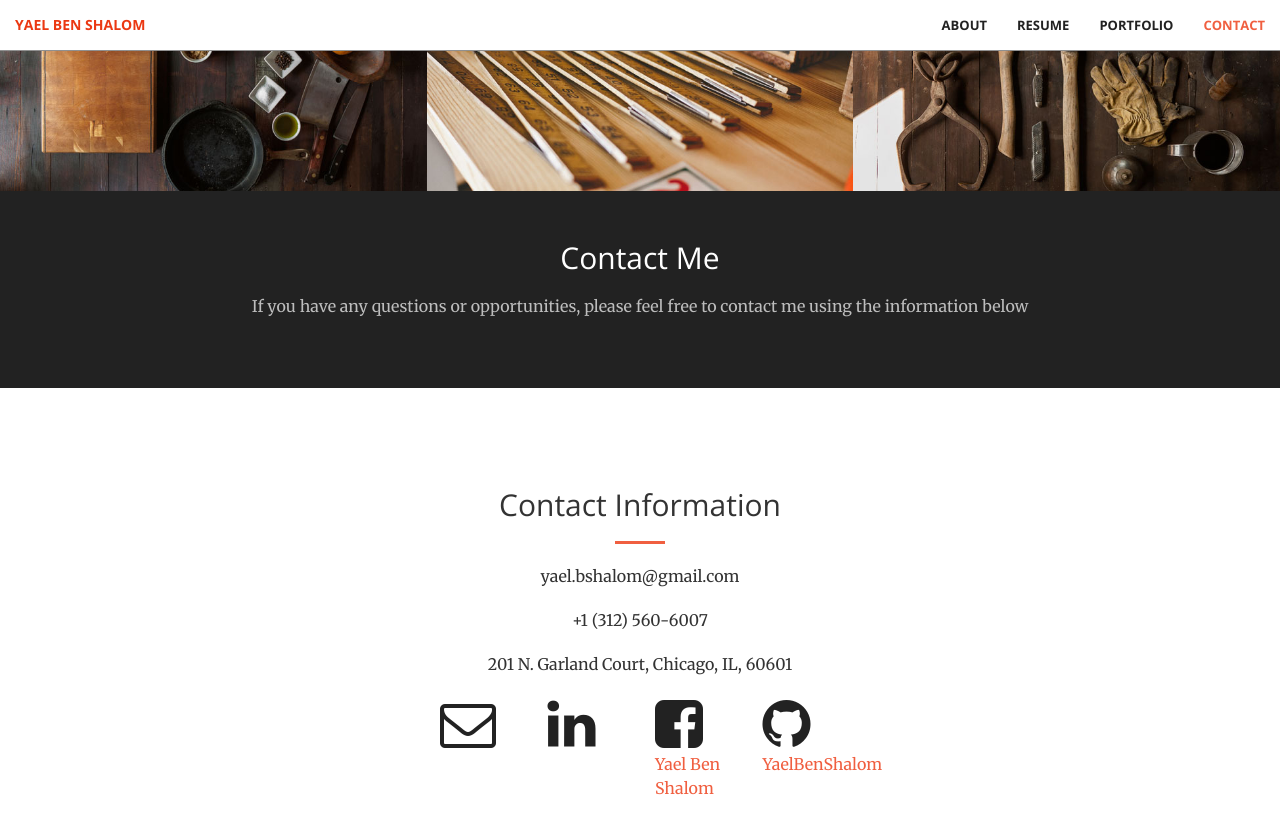
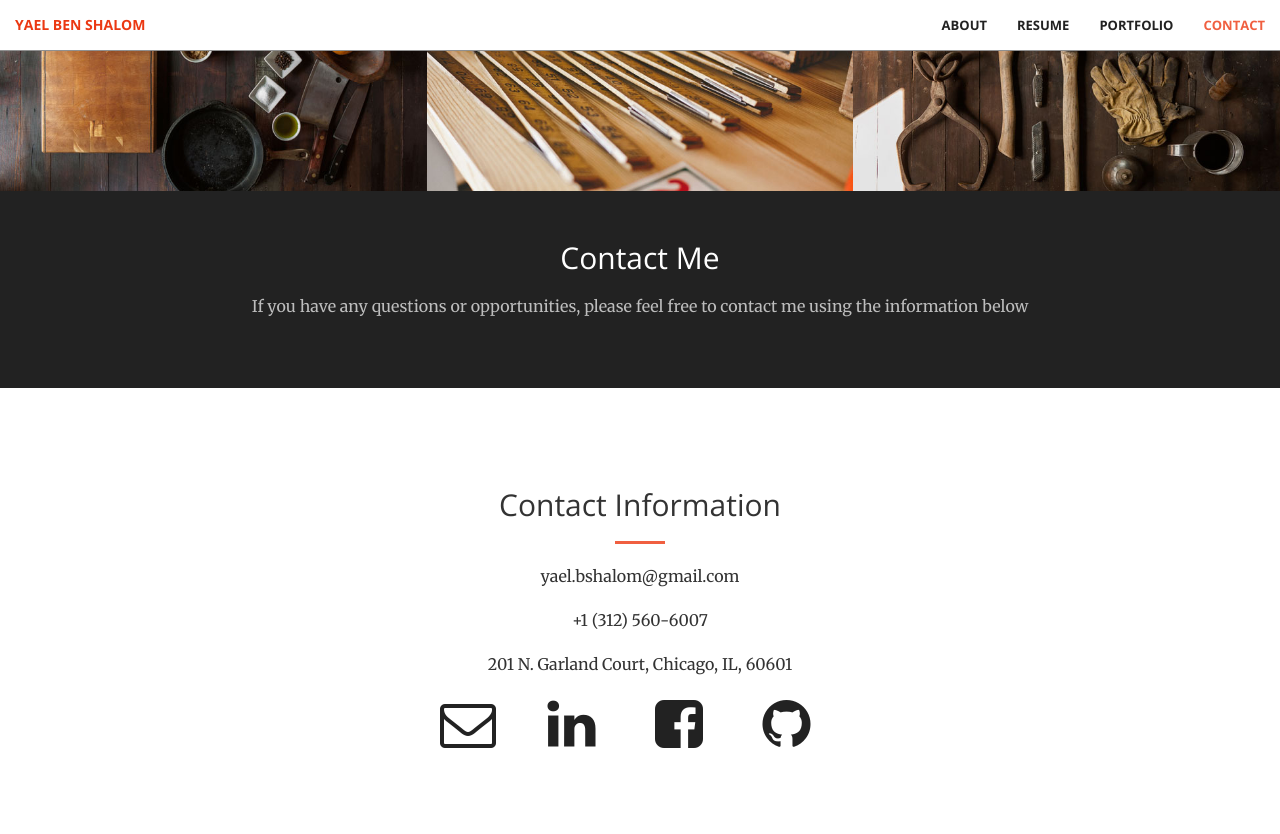
Before and after one commit to YaelBenShalom/yaelbenshalom.github.io, a Jekyll site: the page built from index.html, in a window 1280 px wide and 900 px high, scrolled down 2967 px. Shown: the top 834 px of the window. Built offline with Jekyll 4.4.1, drawn with Linux system fonts in a browser that asks for light colours.

Commit message:
Update contact.html

```diff
--- a/_includes/contact.html
+++ b/_includes/contact.html
@@ -19,19 +19,19 @@
                     <div class="col-xs-6 col-sm-3">
                         <a href="https://www.linkedin.com/in/yael-ben-shalom-21521410a/">
                             <i class="fa fa-linkedin fa-3x wow bounceIn" data-wow-delay=".1s"></i>
-                            <p>{{ site.linkedin_username }}</p>
+                            <p>{{  }}</p>
                         </a>
                     </div>
                     <div class="col-xs-6 col-sm-3">
                         <a href="https://www.facebook.com/yael.b.shalom.7/">
                             <i class="fa fa-facebook-square fa-3x wow bounceIn" data-wow-delay=".1s"></i>
-                            <p>{{ site.facebook_username }}</p>
+                            <p>{{  }}</p>
                         </a>
                     </div>
                     <div class="col-xs-6 col-sm-3">
                         <a href="https://github.com/{{ site.github_username }}">
                         <i class="fa fa-github fa-3x wow bounceIn" data-wow-delay=".1s"></i>
-                            <p>{{ site.github_username }}</p>
+                            <p>{{  }}</p>
                         </a>
                     </div>
                 </div>
```
